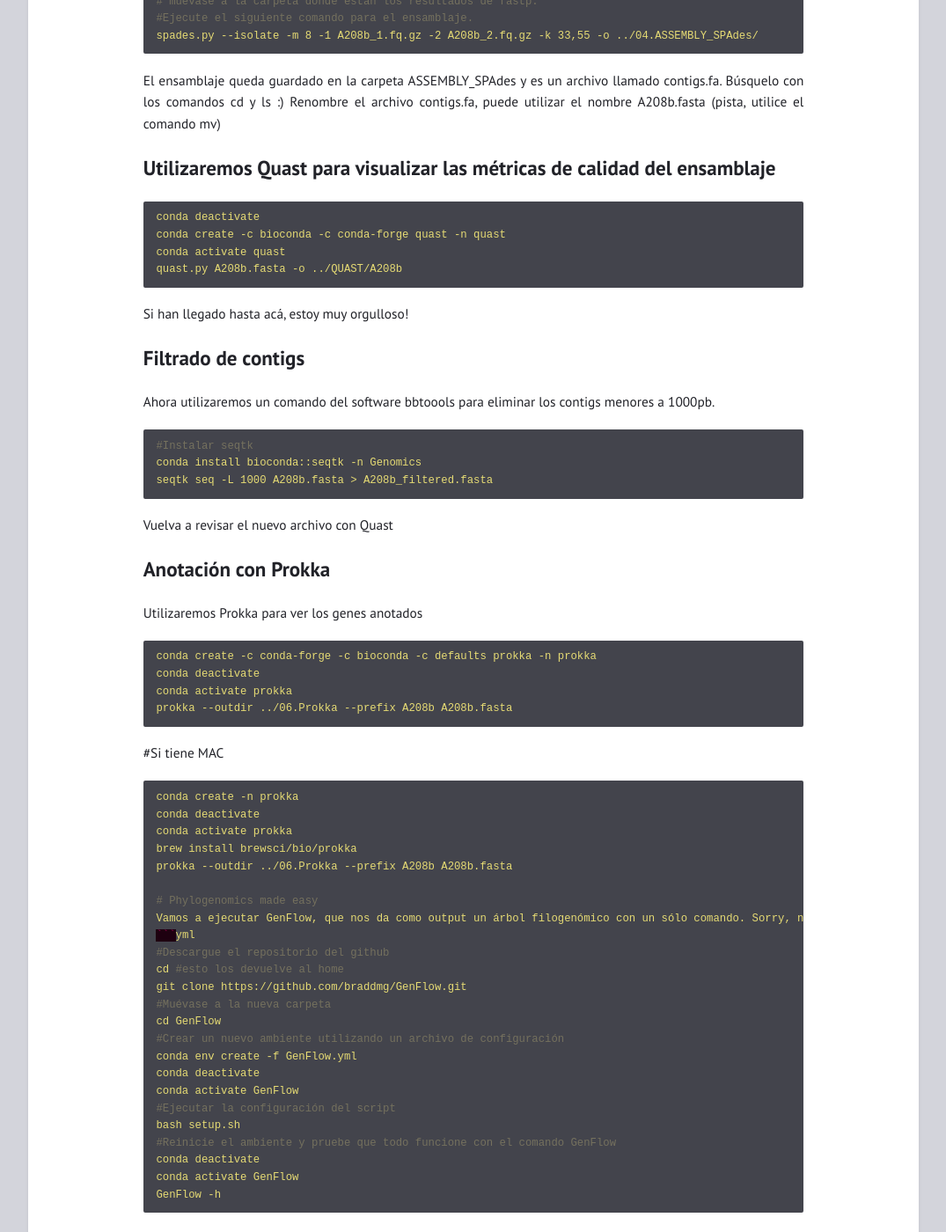
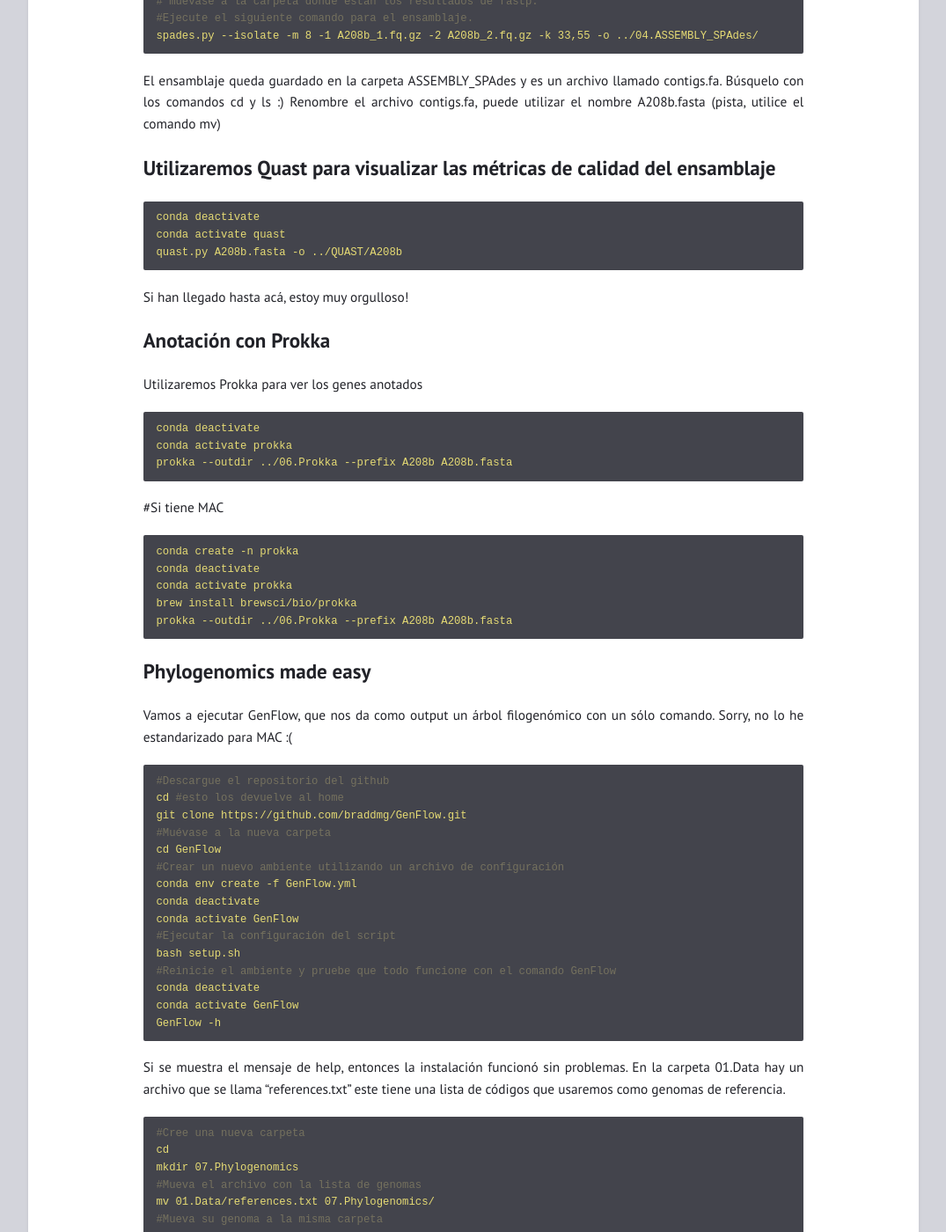
Before and after one commit to braddmg/GenPro, a Jekyll site: the page built from _posts/2024-08-21-Control-de-calidad-y-ensamblaje.md, in a window 1280 px wide and 1400 px high, scrolled down 987 px. Shown: the whole window at 88% size, without its empty margins (102-1177 px from the left). Built offline with Jekyll 4.4.1, drawn with Linux system fonts in a browser that asks for light colours.

Commit message:
Update 2024-08-21-Control-de-calidad-y-ensamblaje.md

````diff
--- a/_posts/2024-08-21-Control-de-calidad-y-ensamblaje.md
+++ b/_posts/2024-08-21-Control-de-calidad-y-ensamblaje.md
@@ -42,23 +42,14 @@
 
 ```yml
 conda deactivate
-conda create -c bioconda -c conda-forge quast -n quast
 conda activate quast
 quast.py A208b.fasta -o ../QUAST/A208b
 ```
 Si han llegado hasta acá, estoy muy orgulloso!
-## Filtrado de contigs
-Ahora utilizaremos un comando del software bbtoools para eliminar los contigs menores a 1000pb.
-```yml
-#Instalar seqtk
-conda install bioconda::seqtk -n Genomics
-seqtk seq -L 1000 A208b.fasta > A208b_filtered.fasta
-```
-Vuelva a revisar el nuevo archivo con Quast
+
 # Anotación con Prokka
 Utilizaremos Prokka para ver los genes anotados
 ```yml
-conda create -c conda-forge -c bioconda -c defaults prokka -n prokka
 conda deactivate
 conda activate prokka
 prokka --outdir ../06.Prokka --prefix A208b A208b.fasta
@@ -70,7 +61,7 @@
 conda activate prokka
 brew install brewsci/bio/prokka
 prokka --outdir ../06.Prokka --prefix A208b A208b.fasta
-
+```
 # Phylogenomics made easy
 Vamos a ejecutar GenFlow, que nos da como output un árbol filogenómico con un sólo comando. Sorry, no lo he estandarizado para MAC :(
 ```yml
````
